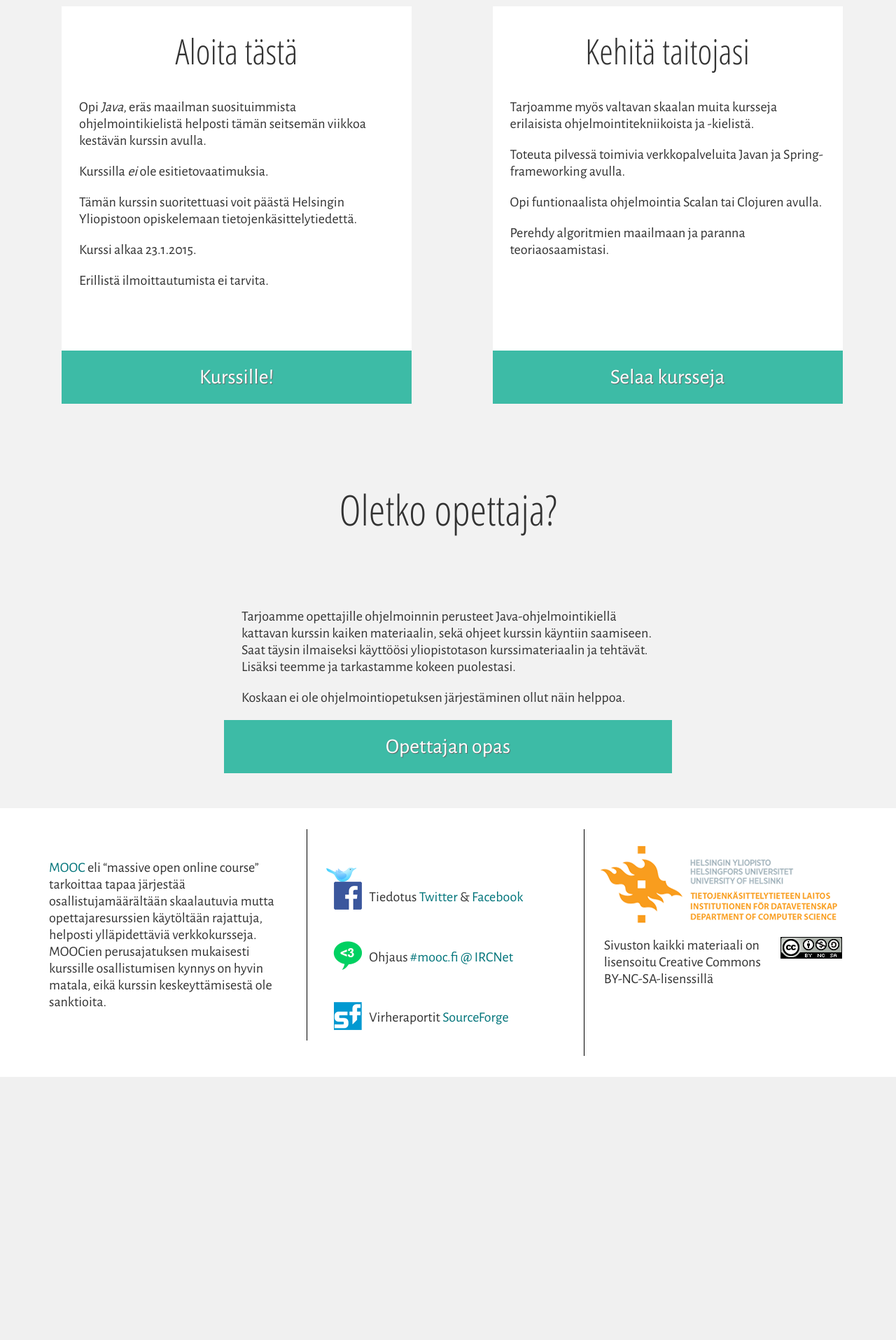
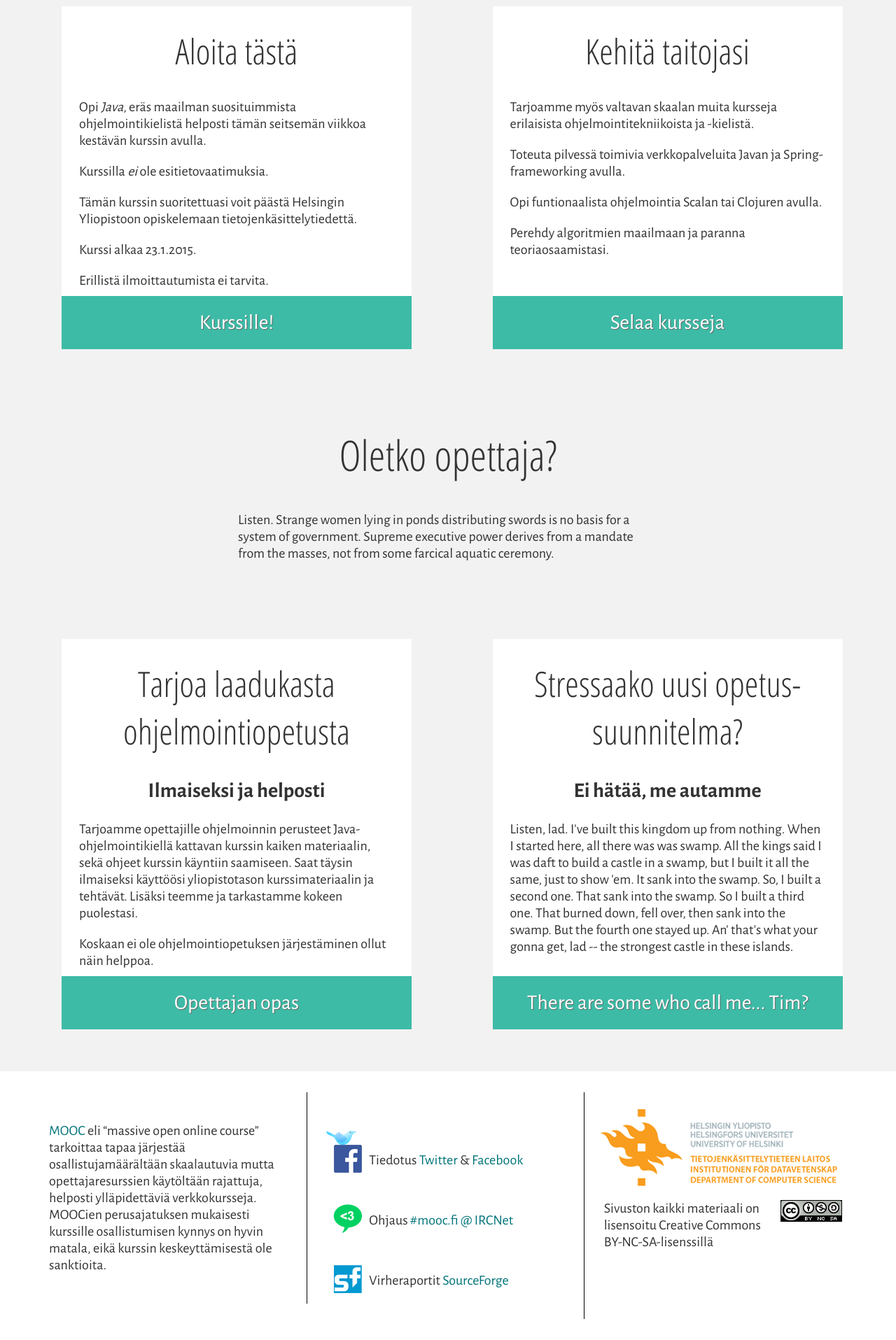
Before and after one commit to moocfi/moocfi.github.io, a PHP site: page /index.html in a window 1280 px wide. Shown: the part 804-2719 px from the top of the page at 70% size. Before the commit the page ends 2343 px from the top, so only its background shows below. Run offline with PHP 8.4, Linux system fonts and the light colour scheme; some libraries are stand-ins or nearby versions.

Commit message:
Extracted JS to a separate file, added second item to teacher's section of the landing page, used equalheights on landing page

```diff
--- a/index.html
+++ b/index.html
@@ -42,7 +42,7 @@
 							</h1>
 						</header>
 
-						<section>
+						<section class="description">
 							<p>Opi <em>Java</em>, eräs maailman suosituimmista ohjelmointikielistä helposti tämän seitsemän viikkoa kestävän kurssin avulla.</p>
 
 							<p>Kurssilla <em>ei</em> ole esitietovaatimuksia.</p>
@@ -63,7 +63,7 @@
 							<h1>Kehitä taitojasi</h1>
 						</header>
 
-						<section>
+						<section class="description">
 							<p>Tarjoamme myös valtavan skaalan muita kursseja erilaisista ohjelmointi&shy;tekniikoista ja -kielistä.</p>
 
 							<p>Toteuta pilvessä toimivia verkkopalveluita Javan ja Spring-frameworking avulla.</p>
@@ -81,9 +81,18 @@
 			<article>
 				<header>
 					<h1>Oletko opettaja?</h1>
+
+					<p>Listen. Strange women lying in ponds distributing swords is no basis for a system of government. Supreme executive power derives from a mandate from the masses, not from some farcical aquatic ceremony.</p>
 				</header>
 
-				<section>
+				<div class="two-column">
+<section class="item">
+					<header>
+						<h1>Tarjoa laadukasta ohjelmointi&shy;opetusta</h1>
+						<h2>Ilmaiseksi ja helposti</h2>
+					</header>
+
+				<section class="description">
 					<p>Tarjoamme opettajille ohjelmoinnin perusteet Java-ohjelmointikiellä kattavan kurssin kaiken materiaalin, sekä ohjeet kurssin käyntiin saamiseen. Saat täysin ilmaiseksi käyttöösi yliopistotason kurssimateriaalin ja tehtävät. Lisäksi teemme ja tarkastamme kokeen puolestasi.</p>
 
 					<p>Koskaan ei ole ohjelmointiopetuksen järjestäminen ollut näin helppoa.</p>
@@ -91,6 +100,29 @@
 				<section class="call_to_action">
 					<a href="mooc.html#opettajalle">Opettajan opas</a>
 				</section>
+					</section>
+
+					<section class="item">
+						<header>
+							<h1>Stressaako uusi opetus&shy;suunnitelma?</h1>
+							<h2>Ei hätää, me autamme</h2>
+						</header>
+
+						<section class="description">
+							<p>Listen, lad.  I've built this kingdom up from nothing.  When
+						      I started here, all there was was swamp.  All the kings said I was
+						      daft to build a castle in a swamp, but I built it all the same,
+						      just to show 'em.  It sank into the swamp.  So, I built a second one.
+						      That sank into the swamp.  So I built a third one.  That burned down,
+						      fell over, then sank into the swamp.  But the fourth one stayed up.
+						      An' that's what your gonna get, lad -- the strongest castle in these
+						      islands.</p>
+						</section>
+						<section class="call_to_action">
+							<a class="call_to_action" href="kurssit.html">There are some who call me... Tim?</a>
+						</section>
+					</section>
+				</div>
 			</article>
 		</main>
 
@@ -115,5 +147,19 @@
 				</section>
 			</article>
 		</footer>
+
+		<script src="//code.jquery.com/jquery-1.11.0.min.js"></script>
+		<script src="js/mooc.js"></script>
+
+		<script>
+			$(window).load(function() {
+				equalheight('.two-column .item');
+			});
+
+
+			$(window).resize(function(){
+				equalheight('.two-column .item');
+			});
+		</script>
 	</body>
 </html>
--- /dev/null
+++ b/js/mooc.js
@@ -0,0 +1,44 @@
+var equalheight = function(container) {
+
+	$('> .description', container).height('auto');
+
+	var rows = {};
+	var items = $(container);
+	items.each(function() {
+		var topPosition = $(this).position().top;
+		if(rows[topPosition] === undefined) {
+			rows[topPosition] = new Array();
+		}
+		rows[topPosition].push(this);
+	});
+	for (var row in rows) {
+		var rowMaxHeight = 0;
+		for (var i = 0; i < rows[row].length; i++) {
+			var item = rows[row][i];
+			if($(item).height() > rowMaxHeight) {
+				rowMaxHeight = $(item).height();
+			}
+		}
+		for (var i = 0; i < rows[row].length; i++) {
+			var item = rows[row][i];
+			var section = $('> .description', item);
+			section.height(
+				// The body text is increased by however much the
+				// total element height differs from the tallest element on the row.
+				section.height() + rowMaxHeight - $(item).height()
+			);
+		}
+	}
+}
+
+var toggleCourses = function() {
+	$('.item').each( function () {
+		var thisLang = $(this).attr('lang');
+		var langSelected = $('#lang_selector *[type=checkbox]:lang(' + thisLang + ')').prop('checked');
+
+		var thisDifficulty = $(this).attr('data-difficulty');
+		var difficultySelected = $('#difficulty_selector *[data-difficulty=' + thisDifficulty + ']').prop('checked');
+
+		$(this).toggle(langSelected && difficultySelected);
+	});
+}
--- a/mooc-intro.css
+++ b/mooc-intro.css
@@ -95,10 +95,6 @@ article > section > .call_to_action {
 	text-align: center;
 }
 
-.item > section:nth-of-type(1) {
-	min-height: 350px;
-}
-
 .two-column > * {
 	width: 40%;
 	margin-left: 2%;
--- a/mooc.css
+++ b/mooc.css
@@ -409,6 +409,10 @@ main > header > h1 {
 	margin-top: 0px;
 	font-size: 1.4em;
 	line-height: normal;
+}
+
+.item > header > h2 {
+	text-align: center;
 }
 
 .difficulty,
```
Also changed, not shown: kurssit.html (+13 -63 lines).
